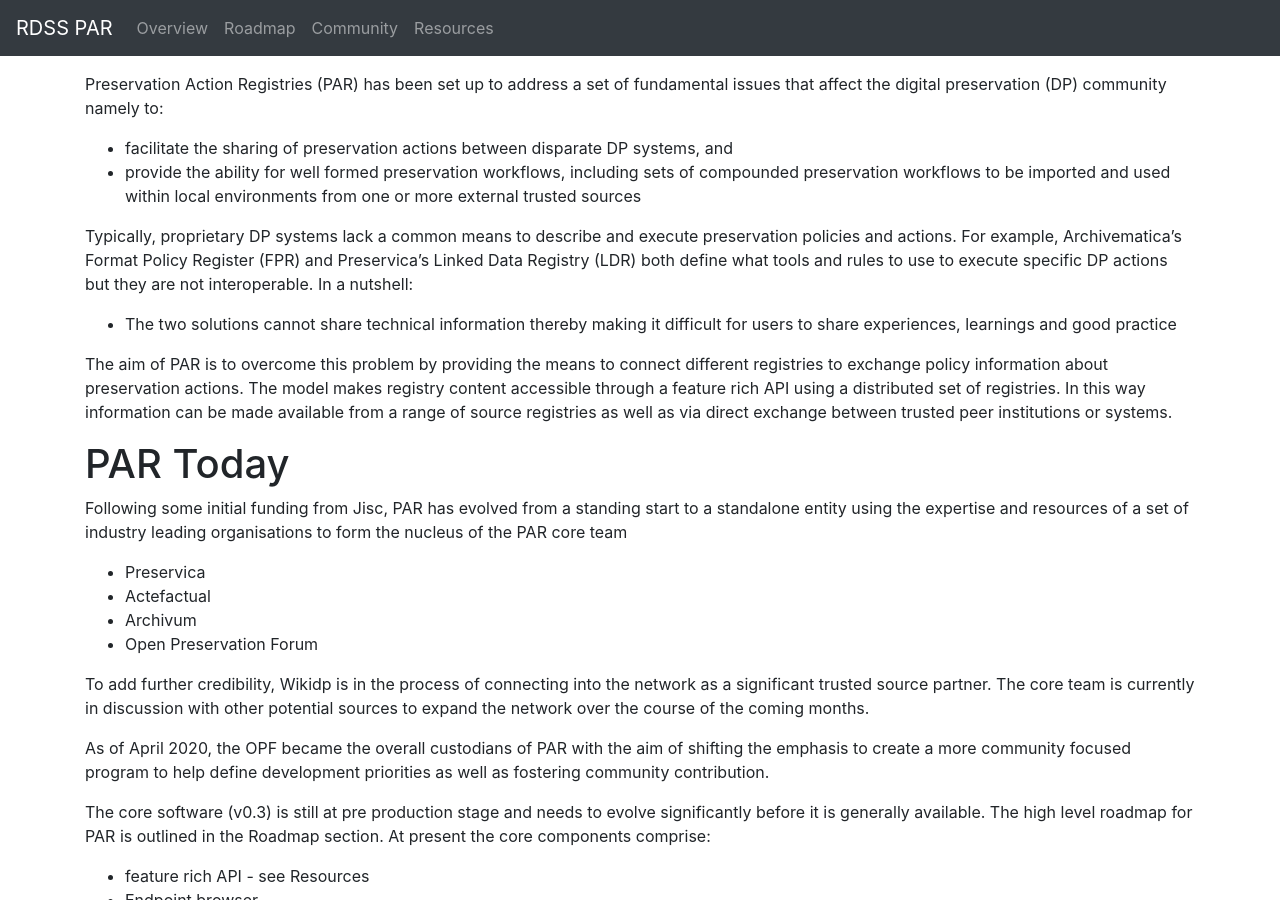
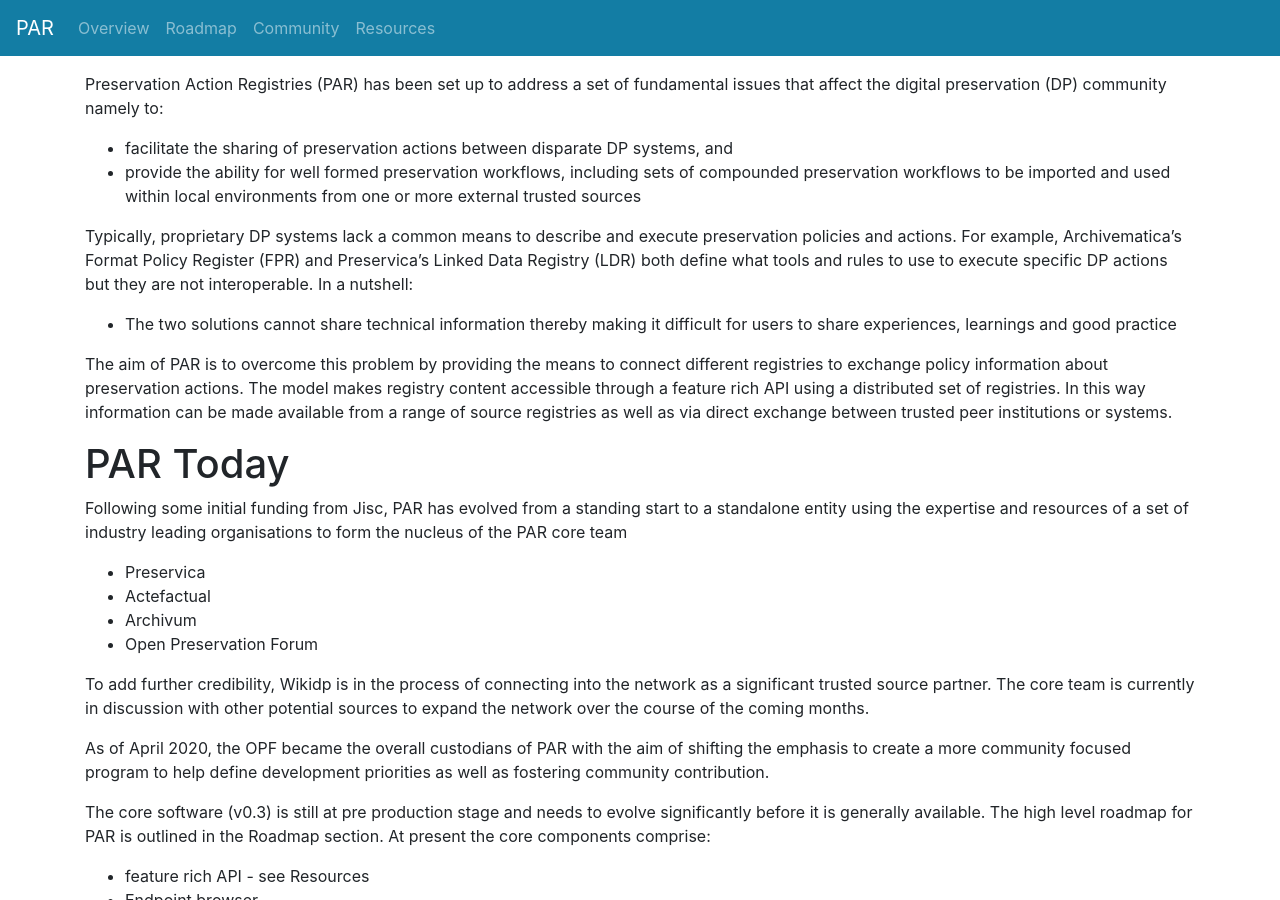
Before and after one commit to openpreserve/par, a Jekyll site: the page built from docs/index.md, in a window 1280 px wide and 900 px high. Built offline with Jekyll 4.4.1, drawn with Linux system fonts in a browser that asks for light colours.

Commit message:
Update navbar.html

```diff
--- a/docs/_includes/navbar.html
+++ b/docs/_includes/navbar.html
@@ -1,6 +1,6 @@
 {% assign navurl = page.url | remove: 'index.html' %}
-  <nav class="navbar navbar-expand-md navbar-dark fixed-top bg-dark">
-    <a class="navbar-brand" href="{{ site.url }}/">RDSS PAR</a>
+  <nav class="navbar navbar-expand-md navbar-dark fixed-top bg-blue">
+    <a class="navbar-brand" href="{{ site.url }}/">PAR</a>
     <button class="navbar-toggler" type="button" data-toggle="collapse" data-target="#navbarCollapse" aria-controls="navbarCollapse" aria-expanded="false" aria-label="Toggle navigation">
       <span class="navbar-toggler-icon"></span>
     </button>
```
